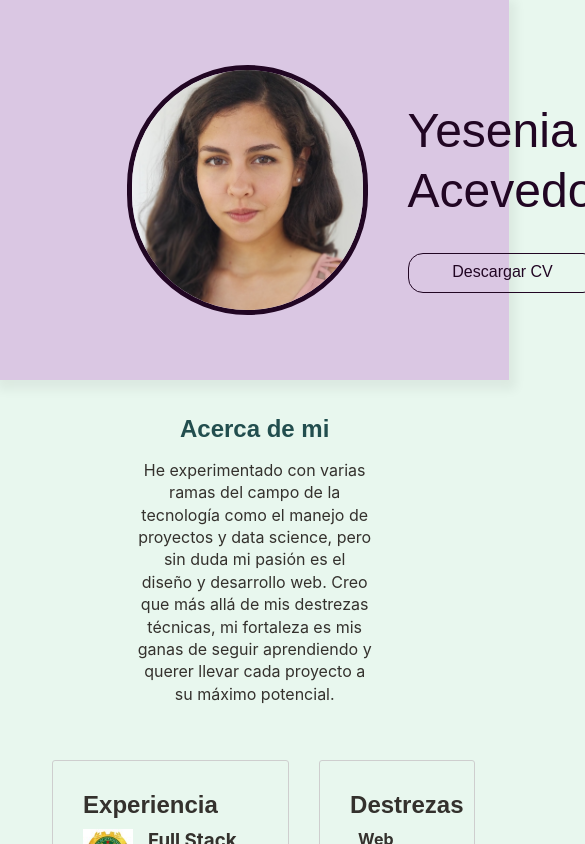
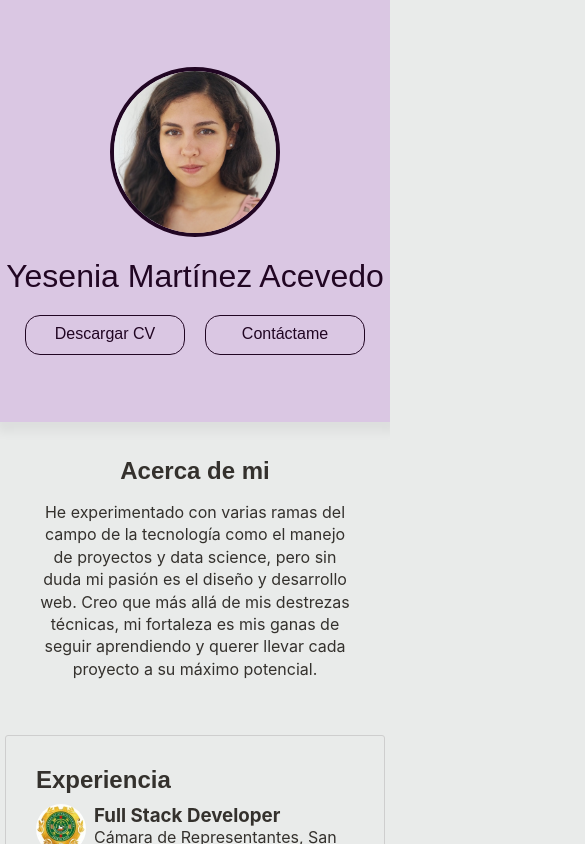
Before and after one commit to yeseniamartinez2/online-cv, a website built with Parcel: page src/index.html in a window 390 px wide. Shown: the top 844 px of the page, 585 px wide, since content can reach past the window. Built offline with nearby package versions, Linux system fonts and the light colour scheme; a web font is replaced by a local one.

Commit message:
mobile verson done

```diff
--- a/src/assets/styles/_base.scss
+++ b/src/assets/styles/_base.scss
@@ -6,6 +6,7 @@ body {
   font-family: $font-default;
   font-size: 16px;
   width: 100%;
+
   margin: 0;
 }
 
@@ -31,6 +32,7 @@ header {
 h1 {
   color: $dark-purple;
   font-family: $font-headers;
+  font-size: 2.6rem;
 }
 h2 {
   color: $color-text;
--- a/src/assets/styles/_variables.scss
+++ b/src/assets/styles/_variables.scss
@@ -13,9 +13,11 @@ $uoc-bg: color.scale($uoc-masterbrand, $lightness: 70%);
 
 $mqMinWidth: 420px;
 
+$tabletMaxWidth: 1000px;
+$mobileMaxWidth: 700px;
 /*----------*/
 
-$background-white: #e8f7ee;
+$background-white: #e9ebea;
 $dark-purple: #210623;
 $brown: #34312d;
 $light-purple: #dac7e3;
--- a/src/assets/styles/layout/_home.scss
+++ b/src/assets/styles/layout/_home.scss
@@ -1,3 +1,4 @@
+@import "../variables";
 * {
   box-sizing: border-box;
 }
@@ -17,6 +18,10 @@ body {
 
 header {
   grid-area: header;
+  width: 100%;
+  padding: 0 25% 0 25%;
+  height: 30vh;
+  min-height: 300px;
 }
 
 .intro {
@@ -55,3 +60,40 @@ header {
   text-align: center;
   height: 5vh;
 }
+@media (max-width: $tabletMaxWidth) {
+  header {
+    padding: 15px 10%;
+    height: 30vh;
+  }
+  .intro {
+    padding: 15px 10%;
+  }
+
+  .sec-experiencia,
+  .sec-educacion {
+    margin-left: 10%;
+  }
+
+  .sec-destrezas,
+  .sec-idiomas {
+    margin-right: 10%;
+  }
+}
+
+@media (max-width: $mobileMaxWidth) {
+  body {
+    display: flex;
+    flex-direction: column;
+  }
+  .sec-experiencia,
+  .sec-educacion {
+    margin-left: 5px;
+    margin-right: 5px;
+  }
+
+  .sec-destrezas,
+  .sec-idiomas {
+    margin-right: 5px;
+    margin-left: 5px;
+  }
+}
--- a/src/assets/styles/modules/_destrezas.scss
+++ b/src/assets/styles/modules/_destrezas.scss
@@ -21,5 +21,4 @@
 
 .art-destrezas {
   margin-bottom: 10px;
-  margin-left: 8px;
 }
--- a/src/assets/styles/modules/_educacion.scss
+++ b/src/assets/styles/modules/_educacion.scss
@@ -14,6 +14,7 @@
   img {
     grid-area: logo;
     align-self: center;
+    border-radius: 50%;
   }
 
   h3 {
--- a/src/assets/styles/modules/_experiencia.scss
+++ b/src/assets/styles/modules/_experiencia.scss
@@ -10,6 +10,7 @@
   margin-bottom: 12px;
   img {
     grid-area: logo;
+    border-radius: 50%;
   }
 
   h3 {
@@ -29,3 +30,17 @@
     margin-top: 5px;
   }
 }
+
+@media (max-width: $mobileMaxWidth) {
+  .art-experiencia {
+    grid-template-columns: 40px auto;
+    column-gap: 18px;
+    grid-template-areas:
+      "logo puesto"
+      "logo detalles"
+      ". descripcion";
+  }
+  .detalles {
+    flex-direction: column;
+  }
+}
--- a/src/assets/styles/modules/_header.scss
+++ b/src/assets/styles/modules/_header.scss
@@ -1,9 +1,6 @@
 @import "../variables";
 
 header {
-  padding: 0 25% 0 25%;
-  height: 45vh;
-  min-height: 300px;
   display: grid;
   grid-template-columns: 2fr 3fr;
   grid-template-rows: 2fr 1fr;
@@ -19,6 +16,8 @@ header {
     -moz-border-radius: 500px;
     justify-self: start;
     align-self: center;
+    width: 220px;
+    height: 220px;
   }
 
   h1 {
@@ -26,11 +25,11 @@ header {
     font-family: costa, sans-serif;
     font-style: normal;
     font-weight: 300;
-    font-size: 3rem;
     max-width: 400px;
-    line-height: 60px;
+    line-height: 50px;
     justify-self: end;
     align-self: end;
+    min-width: 350px;
   }
 
   .buttons {
@@ -45,7 +44,7 @@ header {
     padding: auto;
     border-width: 1.5px;
     border-radius: 15px;
-    width: 190px;
+    width: 160px;
     height: 40px;
     line-height: 35px;
     text-align: center;
@@ -54,3 +53,30 @@ header {
     font-style: normal;
   }
 }
+@media (max-width: $mobileMaxWidth) {
+  header {
+    display: flex;
+    flex-direction: column;
+    align-items: center;
+    justify-content: center;
+    height: 50vh;
+    padding: 0;
+    img {
+      width: 170px;
+      height: 170px;
+      border-width: 4px;
+    }
+
+    h1 {
+      font-size: 2rem;
+      text-align: center;
+      width: 100%;
+      line-height: 35px;
+      align-self: center;
+    }
+  }
+
+  .buttons {
+    justify-content: center;
+  }
+}
--- a/src/assets/styles/modules/_intro.scss
+++ b/src/assets/styles/modules/_intro.scss
@@ -3,6 +3,13 @@
   border-color: none;
 
   h2 {
-    color: $dark-blue;
+    min-width: 500px;
   }
 }
+
+@media (max-width: $mobileMaxWidth) {
+  .intro h2 {
+    width: 100%;
+    min-width: 200px;
+  }
+}
--- a/src/index.html
+++ b/src/index.html
@@ -3,7 +3,7 @@
 <html>
   <head>
     <meta charset="utf-8" />
-    <meta name="viewport" content="width=device-width" />
+    <meta name="viewport" content="width=device-width, initial-scale=1" />
     <link rel="stylesheet" type="text/css" href="./assets/styles/main.scss" />
     <link rel="stylesheet" href="https://use.typekit.net/fzt2usj.css" />
     <!-- do not remove this line! -->
@@ -13,11 +13,12 @@
     <header>
       <img
         src="./assets/images/Photo2018.jpg"
-        height="250"
+        height="200"
         width=""
         alt="Yesenia Martínez Acevedo"
       />
       <h1>Yesenia Martínez Acevedo</h1>
+
       <div class="buttons">
         <a
           href="./assets/CV-MARCH2022-ESP-WD.pdf"
@@ -193,7 +194,7 @@
       <article class="art-educacion">
         <img
           src="./assets/images/utc-logo.jpg"
-          height="50"
+          height="35"
           width=""
           alt="Logo de la Université Toulouse 1 Capitole"
         />
```
